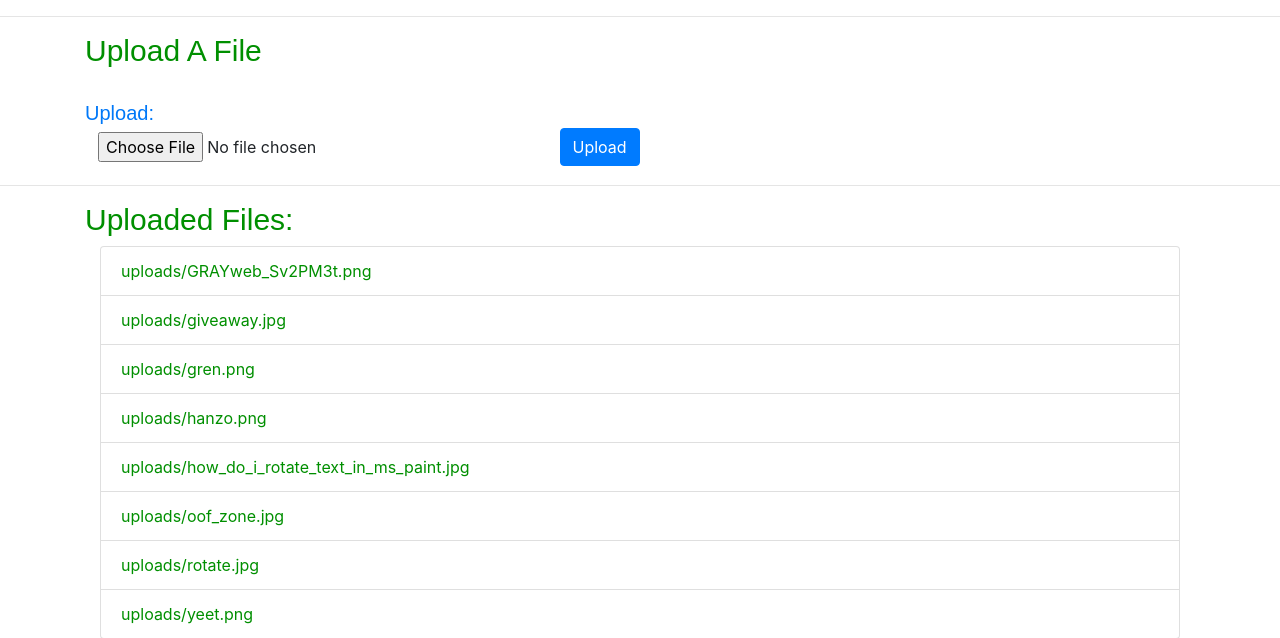
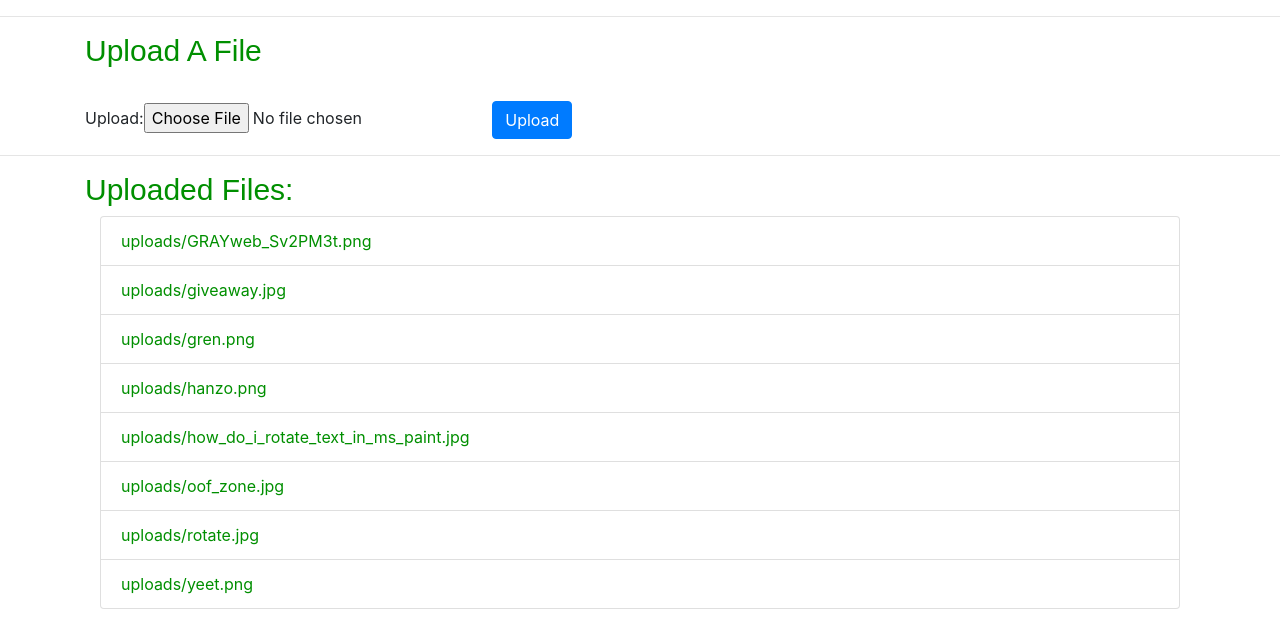
Before and after one commit to NathanMace7/wiki2, a Django app: page /wiki/upload/ in a window 1280 px wide. Shown: the part 136-774 px from the top of the page. Run offline with Django 3.2, Linux system fonts and the light colour scheme; a user stored in the database is signed in; data comes from the database, SQL or seed files in the repository; both versions use the stored data as it was after the commit; some libraries are stand-ins or nearby versions; some web fonts are replaced.

Commit message:
Improved Upload A File file chooser

```diff
--- a/mysite/wiki/templates/wiki/upload.html
+++ b/mysite/wiki/templates/wiki/upload.html
@@ -124,16 +124,10 @@
 
         <!--Upload File Form-->
         <!--Form Type-->                   <!--Where the files go:-->
-        <form method="POST" enctype="multipart/form-data" action="/wiki/upload/">
+        <form method='POST' enctype='multipart/form-data' action="{% url 'wiki:upload_page' %}">
             {% csrf_token %}
-            <input type="hidden" name="csrfmiddlewaretoken"
-                value="bL12YEcEMe2Bta75wUnLuma0KUJkITO6BSOHSNwzGIvnwjGkAB46Uf0ckESwBrBC">
-            <!--Upload Label-->
-            <h2 style="font-size: 20px; margin: 0 20px 0 0; color: #0078F8;">Upload: </h2>
-            <!--Select File Form-->
-            <input class="btn" type="file" name="upload" required="" id="id_upload">
-            <!--Upload File Form-->
-            <input class="btn btn-primary" type="submit" value="Upload" style="margin: 0 0 0 100px">
+            {{form}}
+            <input class="btn btn-primary" type='submit' value="Upload">
         </form>
     </div>
 </section>
--- a/mysite/wiki/views.py
+++ b/mysite/wiki/views.py
@@ -65,7 +65,7 @@ def delete_page(request, pk):
     context = {"object": obj}
     return render(request, template_name, context)
 
-
+@login_required(login_url='wiki:login')
 def upload_file(request):
     context = {}
     if request.method == 'POST':
```
Also changed, not shown: mysite/db.sqlite3.
